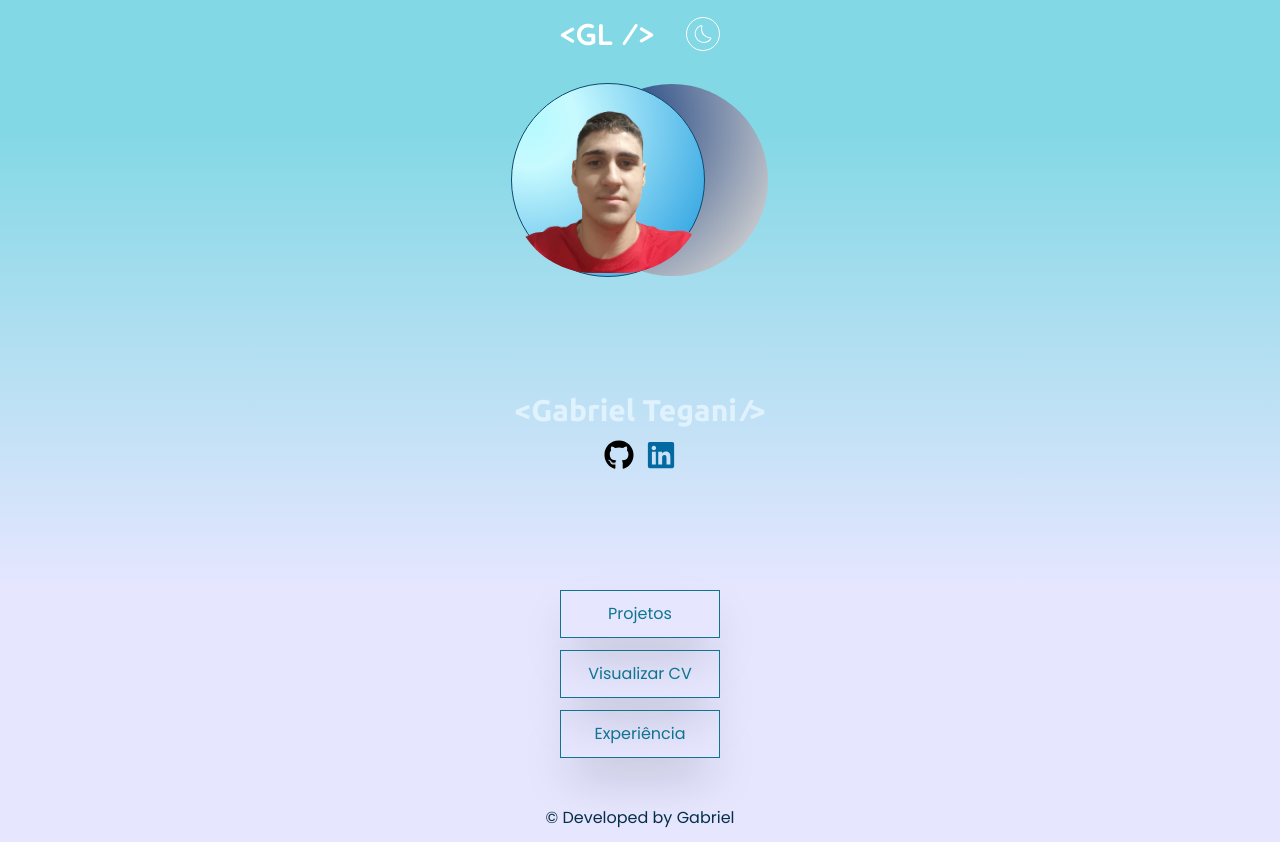
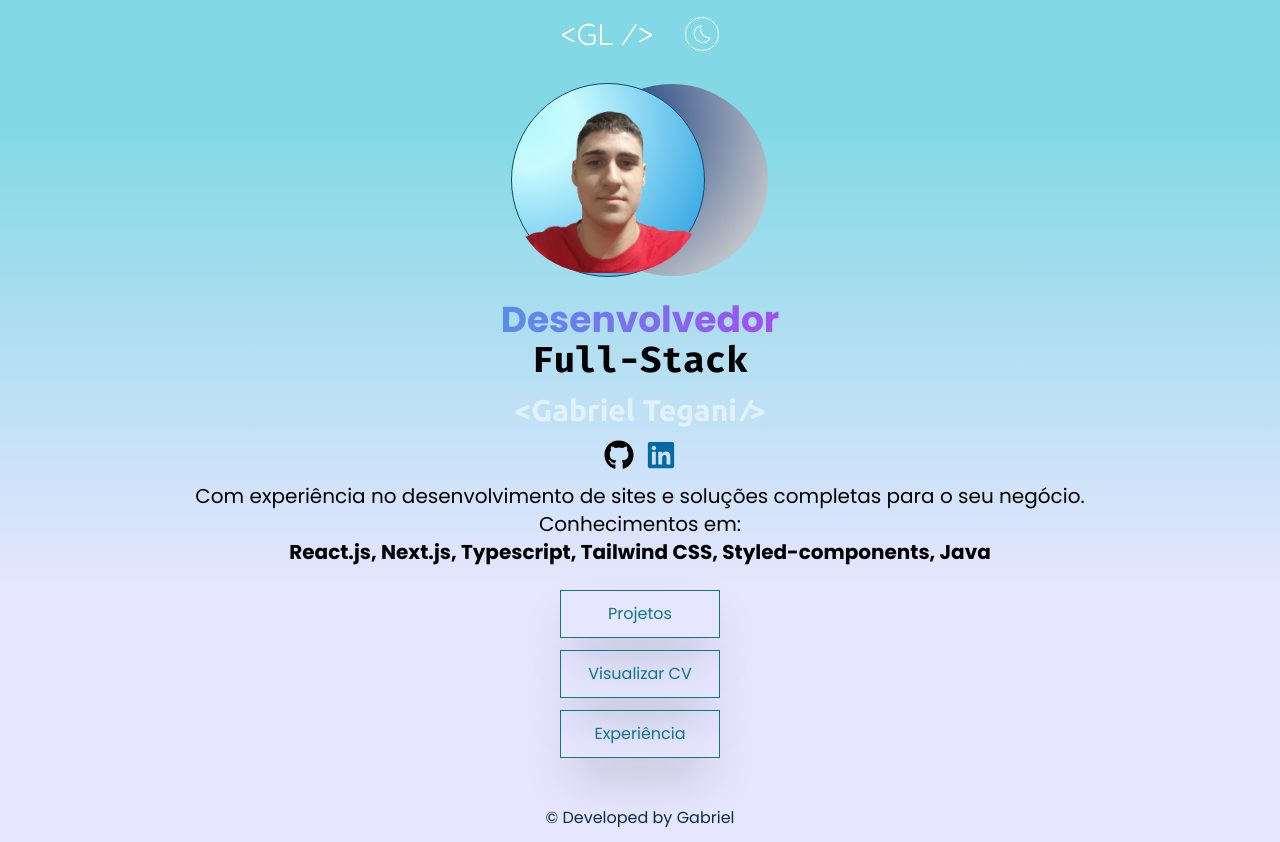
Before and after one commit to GLtegani/portfolio, a Next.js app: page / in a window 1280 px wide. Built offline with nearby package versions, Linux system fonts and the light colour scheme; what tailwindcss-animated would draw is missing.

Commit message:
chore: Update fonts, NavButton, Avatar, and About components

```diff
--- a/src/app/components/About.tsx
+++ b/src/app/components/About.tsx
@@ -1,41 +1,20 @@
-// import TechCard from "./TechCard";
-// import {FaReact} from "react-icons/fa";
-// import {RiNextjsFill} from "react-icons/ri";
-// import {BiLogoTypescript} from "react-icons/bi";
-// import {RiTailwindCssFill} from "react-icons/ri";
-// import {SiStyledcomponents} from "react-icons/si";
-// import {IoLogoJavascript} from "react-icons/io5";
 import Link from "next/link";
-import {ubuntu} from "../fonts";
-// import javaIcon from "@/public/assets/java.png";
-// import Image from "next/image";
+import {firaMono, ubuntu} from "../fonts";
 import {FaGithub, FaLinkedin} from "react-icons/fa";
 import {BiLogoGmail} from "react-icons/bi";
 
 export default function About() {
-  // const techs = [
-  //   <FaReact key={uuidv4()} />,
-  //   <RiNextjsFill key={uuidv4()} />,
-  //   <BiLogoTypescript key={uuidv4()} />,
-  //   <RiTailwindCssFill key={uuidv4()} />,
-  //   <SiStyledcomponents key={uuidv4()} />,
-  //   <IoLogoJavascript key={uuidv4()} />,
-  // ];
-
   return (
     <div>
-      <h1 className='animate-fade-right text-center text-4xl font-bold'>
-        <span
-          className={`bg-gradient-to-tr animate-text from-blue-300 via-blue-800 to-blue-300
-            bg-clip-text text-transparent`}
-        >
-          Desenvolvedor
-        </span>
+      <h1
+        className='animate-fade-right bg-custom-gradient-text bg-clip-text text-center text-4xl
+          font-bold text-transparent'
+      >
+        <span className={"animate-text"}>Desenvolvedor</span>
       </h1>
       <h2 className='animate-fade-right text-center text-4xl font-bold'>
         <span
-          className='bg-gradient-to-tr animate-textReverse from-blue-300 via-blue-800 to-blue-300
-            bg-clip-text text-transparent'
+          className={`${firaMono.className} bg-gradient-to-r from-blue-500 to-green-500`}
         >
           Full-Stack
         </span>
@@ -76,25 +55,9 @@ export default function About() {
             </Link>
           </li> */}
         </ul>
-
-        {/* {techs.map((tech) => (
-              <TechCard
-                key={uuidv4()}
-                skill={tech}
-              />
-            ))}
-            <TechCard>
-              <Image
-                src={javaIcon}
-                alt='Java icon'
-                width={100}
-                height={100}
-              />
-            </TechCard> */}
       </nav>
       <div
-        className={`bg-gradient-to-b mx-4 mt-3 animate-fade-left from-blue-800 to-blue-950
-          bg-clip-text text-center text-xl text-transparent animate-normal
+        className={`mx-4 mt-3 animate-fade-left text-center text-xl animate-normal
           animate-fill-forwards animate-ease-in-out`}
       >
         <p>
--- a/src/app/fonts.ts
+++ b/src/app/fonts.ts
@@ -1,4 +1,4 @@
-import {Poppins, Ubuntu, Quicksand} from "next/font/google";
+import {Poppins, Ubuntu, Quicksand, Fira_Mono} from "next/font/google";
 
 export const poppins = Poppins({
   subsets: ["latin"],
@@ -14,3 +14,8 @@ export const quicksand = Quicksand({
   subsets: ["latin"],
   weight: ["400", "700"],
 });
+
+export const firaMono = Fira_Mono({
+  subsets: ["latin"],
+  weight: ["400", "700"],
+});
--- a/src/app/layout.tsx
+++ b/src/app/layout.tsx
@@ -22,7 +22,7 @@ export default function RootLayout({
       >
         <header
           className={`mx-auto ${quicksand.className} mb-8 mt-4 flex animate-fade-down items-center
-            justify-center gap-8 font-semibold text-white animate-duration-1000`}
+            justify-center gap-8 text-white animate-duration-1000`}
         >
           <h1 className='text-3xl'>
             <Link
--- a/tailwind.config.ts
+++ b/tailwind.config.ts
@@ -40,6 +40,8 @@ const config: Config = {
         "radial-gradient( circle farthest-corner at 10% 20%,  rgba(2,37,78,1) 0%, rgba(4,56,126,1) 19.7%, rgba(85,245,221,1) 100.2% )",
       "custom-bg-avatar-2-dark":
         "radial-gradient( circle farthest-corner at 10% 20%,  rgba(100,43,115,1) 0%, rgba(4,0,4,1) 90% );",
+      "custom-gradient-text":
+        "linear-gradient(90deg, #00DBDE 0%, #FC00FF 100%)",
     },
   },
   plugins: [require("tailwindcss-animated")],
```
